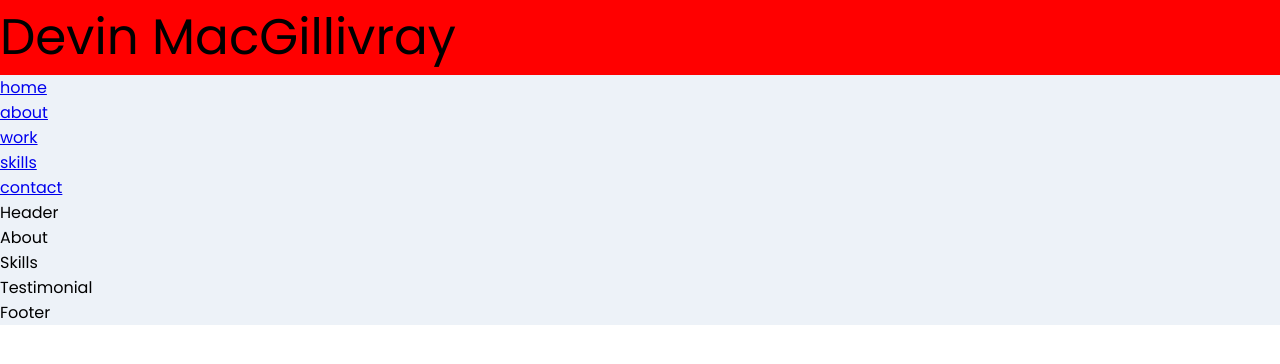
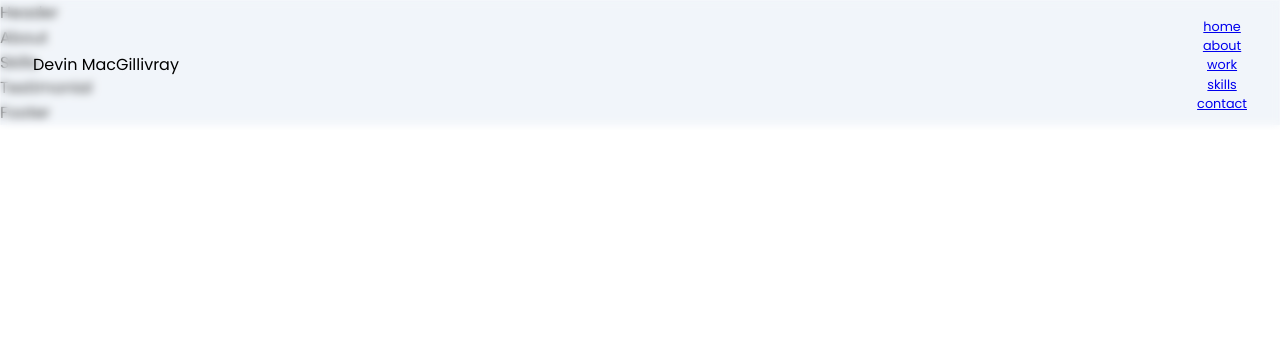
Before and after one commit to devhmac/Final_portfolio, a Next.js app in the folder portfolio-site/: page / in a window 1280 px wide. Shown: the top 364 px of the page. Built offline with nearby package versions, Linux system fonts and the light colour scheme; a web font is replaced by a local one.

Commit message:
styling nav and testing nextjs

```diff
--- a/portfolio-site/components/Navbar.jsx
+++ b/portfolio-site/components/Navbar.jsx
@@ -1,4 +1,5 @@
 import styles from "../styles/Navbar.module.scss";
+import homeStyles from "../styles/home.module.scss";
 
 const Navbar = () => {
   return (
@@ -6,7 +7,10 @@ const Navbar = () => {
       <div className={styles["app__navbar-logo"]}>Devin MacGillivray</div>
       <ul>
         {["home", "about", "work", "skills", "contact"].map((item) => (
-          <li key={`link-${item}`}>
+          <li
+            className={`${homeStyles["app__flex"]} ${homeStyles["p-text"]}`}
+            key={`link-${item}`}
+          >
             <div />
             <a href={`#${item}`}>{item}</a>
           </li>
--- a/portfolio-site/styles/Navbar.module.scss
+++ b/portfolio-site/styles/Navbar.module.scss
@@ -1,4 +1,13 @@
-.app__navbar-logo {
-  background-color: red;
-  font-size: 50px;
+.app__navbar {
+  width: 100%;
+  display: flex;
+  justify-content: space-between;
+  align-items: center;
+  padding: 1rem 2rem;
+  background-color: rgba(255, 255, 255, 0.25);
+  backdrop-filter: blur(4px);
+  -webkit-backdrop-filter: blur(4px);
+  border: 1px solid rgba(255, 255, 255, 0.18);
+  position: fixed;
+  z-index: 2;
 }
```
Also changed, not shown: portfolio-site/styles/globals.scss (+0 -16 lines).
